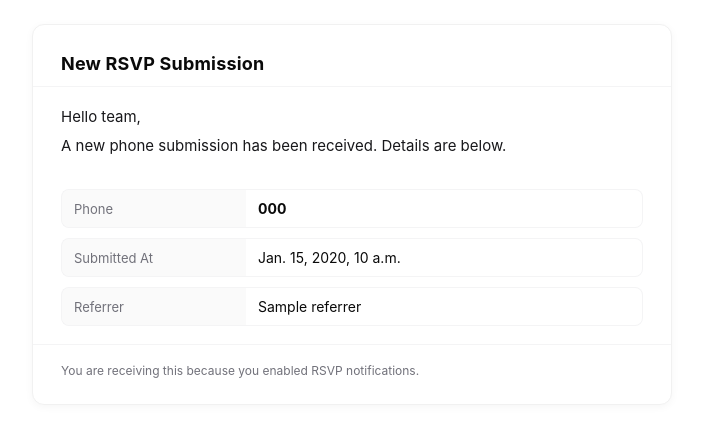
After one commit to Ayushman2312/rsvp_app, a Django app: template templates/submission_email.html in a window 1280 px wide. The commit adds this page. Shown: the top 444 px of the page, without its empty margins (288-991 px from the left). Run offline with Django 5.2, Linux system fonts and the light colour scheme; the template is opened without the code that fills it: most values are stand-ins (such as "Sample title", 1, 10 or a date in 2020).

Commit message:
updated changes

```diff
--- /dev/null
+++ b/templates/submission_email.html
@@ -0,0 +1,46 @@
+<!DOCTYPE html>
+<html lang="en">
+  <head>
+    <meta charset="UTF-8" />
+    <meta name="viewport" content="width=device-width, initial-scale=1.0" />
+    <title>New RSVP Submission</title>
+  </head>
+  <body style="margin:0;padding:24px;background:#ffffff;color:#111111;font-family:Inter,Segoe UI,Roboto,Helvetica,Arial,sans-serif;">
+    <table role="presentation" width="100%" cellpadding="0" cellspacing="0" style="max-width:640px;margin:0 auto;background:#ffffff;border:1px solid #f1f1f1;border-radius:12px;box-shadow:0 2px 8px rgba(0,0,0,0.04)">
+      <tr>
+        <td style="padding:28px 28px 12px 28px;border-bottom:1px solid #f4f4f5">
+          <div style="font-weight:700;font-size:18px;color:#0a0a0a;letter-spacing:0.2px">New RSVP Submission</div>
+        </td>
+      </tr>
+      <tr>
+        <td style="padding:20px 28px 8px 28px">
+          <p style="margin:0 0 10px 0;font-size:15px;color:#18181b">Hello team,</p>
+          <p style="margin:0 0 16px 0;font-size:15px;color:#18181b">A new phone submission has been received. Details are below.</p>
+        </td>
+      </tr>
+      <tr>
+        <td style="padding:0 28px 8px 28px">
+          <table role="presentation" width="100%" cellpadding="0" cellspacing="0" style="border-collapse:separate;border-spacing:0 10px">
+            <tr>
+              <td style="width:160px;padding:10px 12px;background:#fafafa;border:1px solid #f4f4f5;border-right:0;border-radius:8px 0 0 8px;color:#71717a;font-size:13px">Phone</td>
+              <td style="padding:10px 12px;background:#ffffff;border:1px solid #f4f4f5;border-left:0;border-radius:0 8px 8px 0;color:#0a0a0a;font-size:14px"><strong>{{ phone }}</strong></td>
+            </tr>
+            <tr>
+              <td style="width:160px;padding:10px 12px;background:#fafafa;border:1px solid #f4f4f5;border-right:0;border-radius:8px 0 0 8px;color:#71717a;font-size:13px">Submitted At</td>
+              <td style="padding:10px 12px;background:#ffffff;border:1px solid #f4f4f5;border-left:0;border-radius:0 8px 8px 0;color:#0a0a0a;font-size:14px">{{ created_at }}</td>
+            </tr>
+            <tr>
+              <td style="width:160px;padding:10px 12px;background:#fafafa;border:1px solid #f4f4f5;border-right:0;border-radius:8px 0 0 8px;color:#71717a;font-size:13px">Referrer</td>
+              <td style="padding:10px 12px;background:#ffffff;border:1px solid #f4f4f5;border-left:0;border-radius:0 8px 8px 0;color:#0a0a0a;font-size:14px">{{ referrer }}</td>
+            </tr>
+          </table>
+        </td>
+      </tr>
+      <tr>
+        <td style="padding:18px 28px 26px 28px;border-top:1px solid #f4f4f5;color:#71717a;font-size:12px">
+          You are receiving this because you enabled RSVP notifications.
+        </td>
+      </tr>
+    </table>
+  </body>
+  </html>
```
Also changed, not shown: lp/views.py (+30 -1 lines), rsvp_app/settings.py (+20 -8 lines), templates/page.html (+49 -0 lines).
